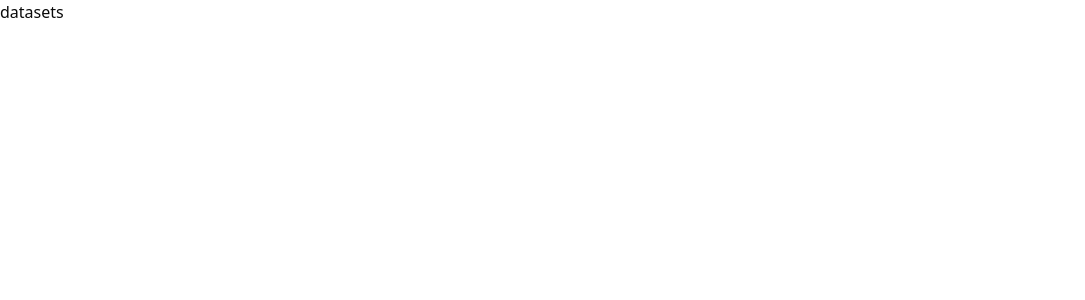
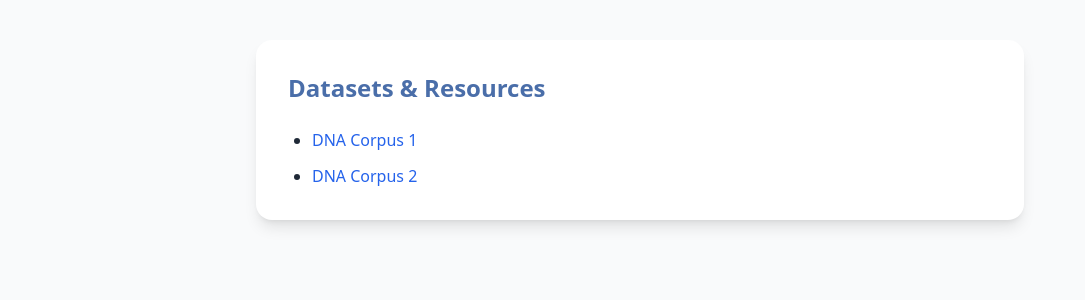
Before and after one commit to ChakrabortyDiya/mgc, a Next.js app in the folder frontend/: page /datasets in a window 1280 px wide. Shown: the top 300 px of the page, without its empty margins (0-1085 px from the left). Built offline with nearby package versions, Linux system fonts and the light colour scheme.

Commit message:
feat: enhance DatasetsPage with dataset links and improve LinksPage URL

```diff
--- a/frontend/app/datasets/page.tsx
+++ b/frontend/app/datasets/page.tsx
@@ -1,7 +1,36 @@
 export default function DatasetsPage() {
-    return(
-         <div>
-            datasets
+    return (
+      <main className="min-h-screen bg-gray-50 py-10 px-4">
+        <div className="max-w-3xl mx-auto bg-white shadow-lg rounded-2xl p-8">
+          <h1 className="text-2xl font-bold text-[#4A6EA9] mb-6">Datasets & Resources</h1>
+
+          <ul className="list-disc pl-6 space-y-3 text-gray-800">
+            <li>
+              <a
+                href="https://encode.su/threads/2105-DNA-Corpus"
+                target="_blank"
+                rel="noopener noreferrer"
+                className="text-blue-600 hover:underline hover:text-blue-800 transition-colors"
+              >
+                DNA Corpus 1
+              </a>
+            </li>
+            <li>
+              <a
+                href="https://encode.su/threads/2105-DNA-Corpus"
+                target="_blank"
+                rel="noopener noreferrer"
+                className="text-blue-600 hover:underline hover:text-blue-800 transition-colors"
+              >
+                DNA Corpus 2
+              </a>
+            </li>
+          </ul>
+
+          {/* <p className="mt-6 text-gray-800">
+            Details about the datasets are available <a href="https://encode.su/threads/2105-DNA-Corpus" target="_blank" rel="noopener noreferrer" className="text-blue-600 hover:underline hover:text-blue-800 transition-colors">here</a>.
+          </p> */}
         </div>
-    )
+      </main>
+    );
 }
--- a/frontend/app/links/page.tsx
+++ b/frontend/app/links/page.tsx
@@ -1,7 +1,7 @@
 export default function LinksPage() {
     const compressionLinks = [
       { name: "7-zip", url: "https://www.7-zip.org" },
-      { name: "paq8", url: "https://github.com/hxim/paq8px" },
+      { name: "paq8px", url: "https://github.com/hxim/paq8px" },
       { name: "bsc", url: "https://github.com/IlyaGrebnov/libbsc" },
       { name: "gzip", url: "https://www.gnu.org/software/gzip/" },
       { name: "zstd", url: "https://github.com/facebook/zstd.git" },
```
